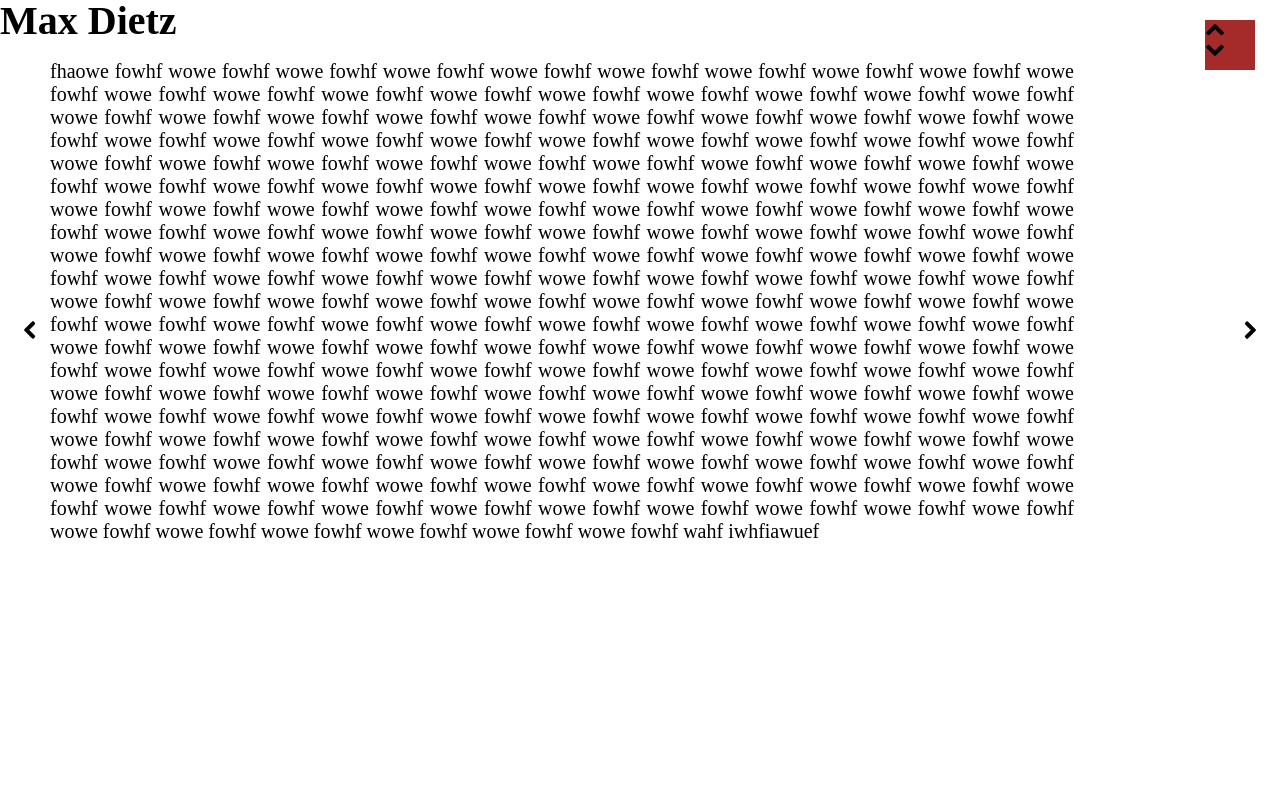
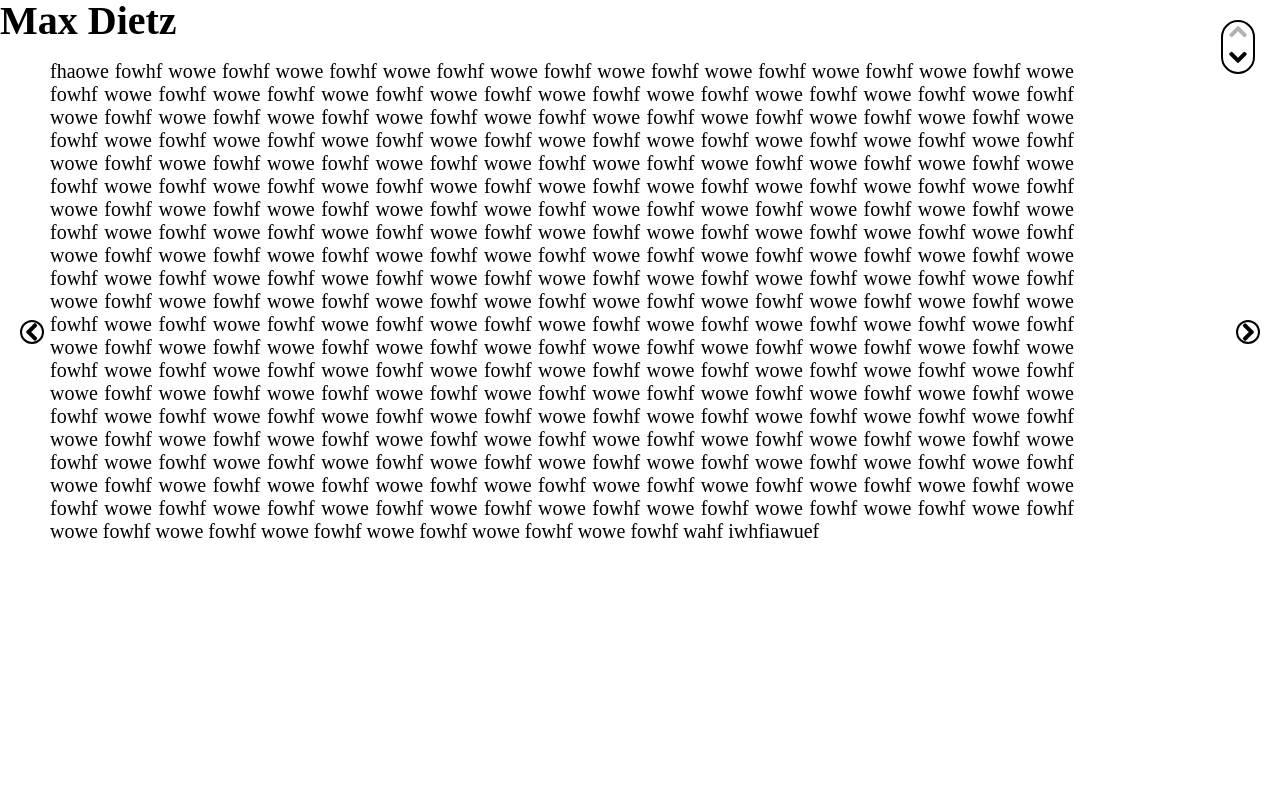
Before and after one commit to mdietz94/mdietz.com, a Flask app: page / in a window 1280 px wide. Run offline with Flask 2, Linux system fonts and the light colour scheme.

Commit message:
added borders, graying out of buttons

```diff
--- a/static/sass/screen.sass
+++ b/static/sass/screen.sass
@@ -5,34 +5,63 @@ body
                 position: absolute
                 left: 0
                 top: -30px
-                z-index: 1
+                z-index: 2
                 background-color: white
                 width: 100%
                 height: 60px
+        .disabled
+                color: gray
+                opacity: .3
+        #page-left-border
+                position: absolute
+                background-color: white
+                top: 0
+                left: -10px
+                height: 100%
+                width: 60px
+                z-index: 1
+        #page-right-border
+                position: absolute
+                background-color: white
+                top: 0
+                right: 0
+                height: 100%
+                width: 60px
+                z-index: 1
         #page-left
+                -webkit-transition: all 0.5s
+                border: 2px solid black
+                border-radius: 20px
                 float: left
                 position: fixed
                 top: 40%
                 left: 20
         #page-right
+                -webkit-transition: all 0.5s
+                border: 2px solid black
+                border-radius: 20px
                 float: right
                 position: fixed
                 top: 40%
                 right: 20
         #page-control
-                z-index: 2
-                background-color: brown
+                z-index: 3
+                border: 2px solid black
+                border-radius: 20px
                 height: 50
-                width: 50
+                width: 30px
                 top: 20
-                position: fixed
+                position: absolute
                 right: 25
                 #page-up
-                        right: 100
-                        top: 20
+                        -webkit-transition: all 0.5s
+                        position: absolute
+                        top: 0px
+                        left: 5px
                 #page-down
-                        right: 100
-                        top: 50
+                        position: absolute
+                        top: 25px
+                        left: 5px
         #content-main
                 position: absolute
                 left: 0%
@@ -42,6 +71,7 @@ body
                 text-align: justify
                 font-size: 20px
                 top: 10px
+                z-index: -1
         #content-left
                 left: -200%
                 -webkit-transition: left 0.5s ease-in, top 0.5s
@@ -51,6 +81,7 @@ body
                 text-align: justify
                 font-size: 20px
                 top: 10px
+                z-index: -1
         #content-right
                 left: 200%
                 -webkit-transition: left 0.5s ease-in, top 0.5s
@@ -60,3 +91,4 @@ body
                 text-align: justify
                 font-size: 20px
                 top: 10px
+                z-index: -1
--- a/static/stylesheets/screen.css
+++ b/static/stylesheets/screen.css
@@ -8,46 +8,81 @@ body h1 {
   position: absolute;
   left: 0;
   top: -30px;
-  z-index: 1;
+  z-index: 2;
   background-color: white;
   width: 100%;
   height: 60px;
 }
 /* line 12, ../sass/screen.sass */
+body .disabled {
+  color: gray;
+  opacity: 0.3;
+}
+/* line 15, ../sass/screen.sass */
+body #page-left-border {
+  position: absolute;
+  background-color: white;
+  top: 0;
+  left: -10px;
+  height: 100%;
+  width: 60px;
+  z-index: 1;
+}
+/* line 23, ../sass/screen.sass */
+body #page-right-border {
+  position: absolute;
+  background-color: white;
+  top: 0;
+  right: 0;
+  height: 100%;
+  width: 60px;
+  z-index: 1;
+}
+/* line 31, ../sass/screen.sass */
 body #page-left {
+  -webkit-transition: all 0.5s;
+  border: 2px solid black;
+  border-radius: 20px;
   float: left;
   position: fixed;
   top: 40%;
   left: 20;
 }
-/* line 17, ../sass/screen.sass */
+/* line 39, ../sass/screen.sass */
 body #page-right {
+  -webkit-transition: all 0.5s;
+  border: 2px solid black;
+  border-radius: 20px;
   float: right;
   position: fixed;
   top: 40%;
   right: 20;
 }
-/* line 22, ../sass/screen.sass */
+/* line 47, ../sass/screen.sass */
 body #page-control {
-  z-index: 2;
-  background-color: brown;
+  z-index: 3;
+  border: 2px solid black;
+  border-radius: 20px;
   height: 50;
-  width: 50;
+  width: 30px;
   top: 20;
-  position: fixed;
+  position: absolute;
   right: 25;
 }
-/* line 30, ../sass/screen.sass */
+/* line 56, ../sass/screen.sass */
 body #page-control #page-up {
-  right: 100;
-  top: 20;
+  -webkit-transition: all 0.5s;
+  position: absolute;
+  top: 0px;
+  left: 5px;
 }
-/* line 33, ../sass/screen.sass */
+/* line 61, ../sass/screen.sass */
 body #page-control #page-down {
-  right: 100;
-  top: 50;
+  position: absolute;
+  top: 25px;
+  left: 5px;
 }
-/* line 36, ../sass/screen.sass */
+/* line 65, ../sass/screen.sass */
 body #content-main {
   position: absolute;
   left: 0%;
@@ -57,8 +92,9 @@ body #content-main {
   text-align: justify;
   font-size: 20px;
   top: 10px;
+  z-index: -1;
 }
-/* line 45, ../sass/screen.sass */
+/* line 75, ../sass/screen.sass */
 body #content-left {
   left: -200%;
   -webkit-transition: left 0.5s ease-in, top 0.5s;
@@ -68,8 +104,9 @@ body #content-left {
   text-align: justify;
   font-size: 20px;
   top: 10px;
+  z-index: -1;
 }
-/* line 54, ../sass/screen.sass */
+/* line 85, ../sass/screen.sass */
 body #content-right {
   left: 200%;
   -webkit-transition: left 0.5s ease-in, top 0.5s;
@@ -79,4 +116,5 @@ body #content-right {
   text-align: justify;
   font-size: 20px;
   top: 10px;
+  z-index: -1;
 }
--- a/templates/index.html
+++ b/templates/index.html
@@ -7,8 +7,12 @@
 	</head>
 	<body>
 		<h1>Max Dietz</h1>
-		<div id="page-right"><img src="/static/images/right-chevron.png" height="20" width="20"></img></div>
-		<div id="page-left"><img src="/static/images/left-chevron.png" height="20" width="20"></img></div>
+		<div id="page-right-border">
+			<div id="page-right"><img src="/static/images/right-chevron.png" height="20" width="20"></img></div>
+		</div>
+		<div id="page-left-border">
+			<div id="page-left"><img src="/static/images/left-chevron.png" height="20" width="20"></img></div>
+		</div>
 		<div id="page-control">
 			<div id="page-up"><img src="/static/images/up-chevron.png"  height="20" width="20"></img></div>
 			<div id="page-down"><img src="/static/images/down-chevron.png"  height="20" width="20"></img></div>
```
Also changed, not shown: static/js/app.js (+23 -4 lines), 1 other file.
